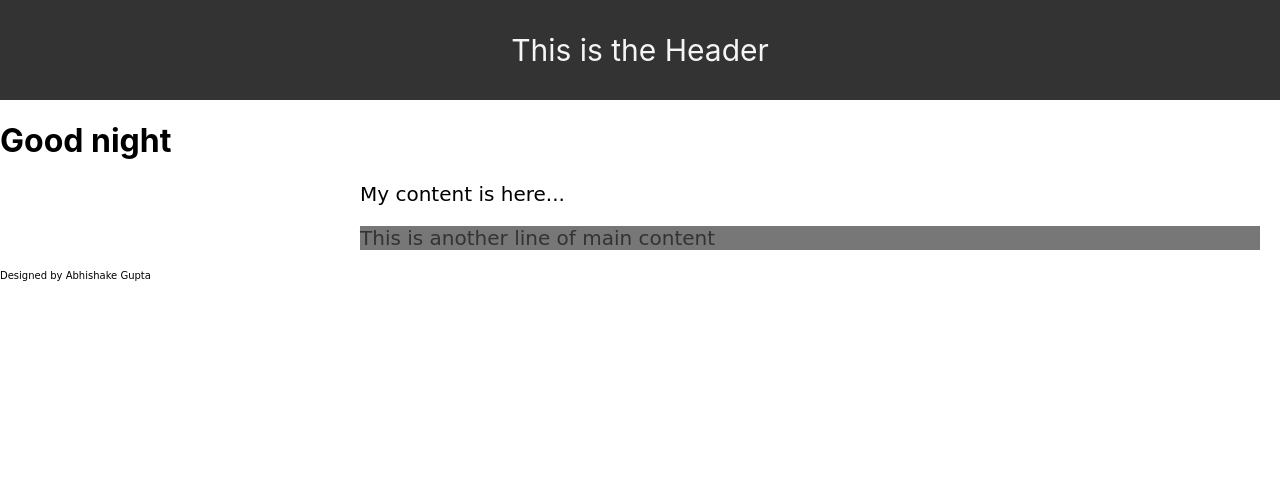
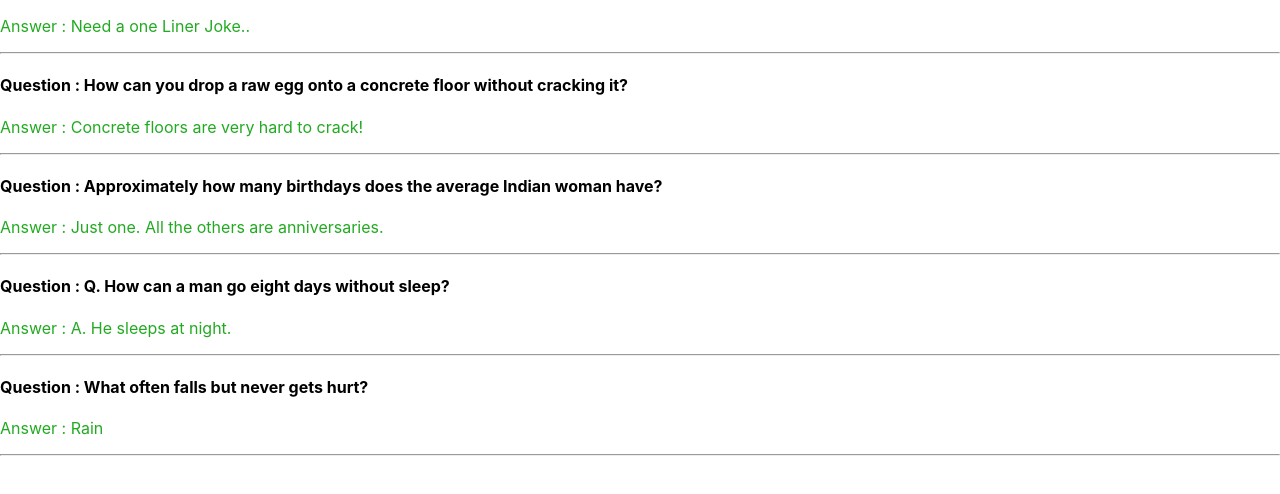
Before and after one commit to letspython3x/LearningReact, a React (Create React App) app: page / in a window 1280 px wide. Shown: the top 494 px of the page. Built offline with nearby package versions, Linux system fonts and the light colour scheme.

Commit message:
Added a Joke component

```diff
--- a/src/App.js
+++ b/src/App.js
@@ -1,55 +1,33 @@
 import React from 'react';
 import logo from './logo.svg';
 import './App.css';
-
-import Header from './components/Header'
-import MainContent from './components/MainContent'
-import Footer from './components/Footer'
+import Joke from './components/Joke'
 
 function App() {
-  const date = new Date()
-  const hours = date.getHours()
-  let timeOfDay
-
-  if (hours < 12) {
-    timeOfDay = "morning"
-  }
-  else if (hours > 12 && hours < 17) {
-    timeOfDay = "evening"
-  }
-  else {
-    timeOfDay = "night"
-  }
 
   return (
     <div>
-      <Header />
-      <h1>Good {timeOfDay}</h1>
-      <MainContent />
-      <Footer />
-    </div>)
+      <Joke
+        punchLine="Need a one Liner Joke.."
+      />
+
+      <Joke
+        question="How can you drop a raw egg onto a concrete floor without cracking it?"
+        punchLine="Concrete floors are very hard to crack!"
+      />
+      <Joke
+        question="Approximately how many birthdays does the average Indian woman have?"
+        punchLine="Just one. All the others are anniversaries."
+      />
+      <Joke
+        question="Q. How can a man go eight days without sleep?"
+        punchLine="A. He sleeps at night."
+      />
+      <Joke
+        question="What often falls but never gets hurt?"
+        punchLine="Rain" />
+    </div>
+  )
 }
 
 export default App;
-
-
-// function App() {
-//   return (
-//     <div className="App">
-//       <header className="App-header">
-//         <img src={logo} className="App-logo" alt="logo" />
-//         <p>
-//           Edit <code>src/App.js</code> and save to reload.
-//         </p>
-//         <a
-//           className="App-link"
-//           href="https://reactjs.org"
-//           target="_blank"
-//           rel="noopener noreferrer"
-//         >
-//           Learn React
-//         </a>
-//       </header>
-//     </div>
-//   );
-// }
--- /dev/null
+++ b/src/components/Joke.js
@@ -0,0 +1,13 @@
+import React from "react"
+
+function Joke(props) {
+    return (
+        <div>
+            <h4 style={{ display: props.question ? "#AA2222" : "none" }}>Question : {props.question}</h4>
+            <p style={{ color: props.punchLine ? "#22AA22" : "none" }}>Answer : {props.punchLine}</p>
+            <hr />
+        </div>
+    )
+}
+
+export default Joke
```
